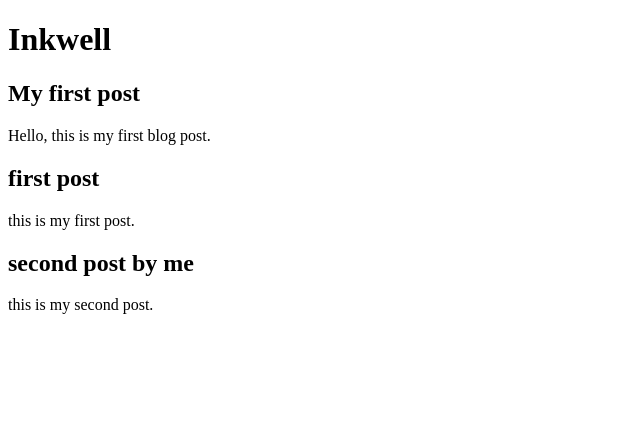
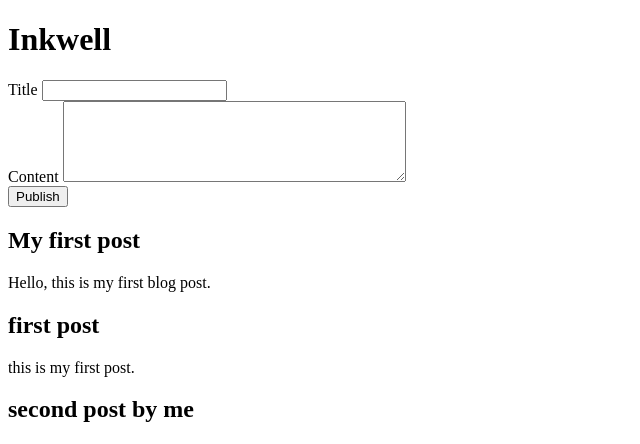
Before and after one commit to pratik20gb/inkwell, a Spring Boot app: page / in a window 1280 px wide. Shown: the top 444 px of the page, without its empty margins (0-640 px from the left). Run offline with Spring Boot 4, Linux system fonts and the light colour scheme.

Commit message:
FEO2:form to create posts with validation errors

```diff
--- a/src/main/resources/static/app.js
+++ b/src/main/resources/static/app.js
@@ -16,4 +16,30 @@ async function loadPosts(){
         container.append(article);
     }
 }
+const form = document.getElementById("post-form");
+form.addEventListener("submit",async function(event){
+event.preventDefault();
+document.getElementById("title-error").textContent ="";
+document.getElementById("content-error").textContent = "";
+const newPost = {
+title:document.getElementById("title").value,
+content:document.getElementById("content").value
+};
+const response = await fetch("/api/posts",{
+method:"POST",
+headers:{"Content-Type":"application/json"},
+body:JSON.stringify(newPost)
+});
+
+if(response.ok){
+form.reset();
 loadPosts();
+}else{
+const error = await response.json();
+const errors = error.errors || {};
+document.getElementById("title-error").textContent = errors.title || "";
+document.getElementById("content-error").textContent = errors.content || "";
+}
+
+})
+loadPosts();
--- a/src/main/resources/static/index.html
+++ b/src/main/resources/static/index.html
@@ -6,6 +6,19 @@
 </head>
 <body>
 <h1>Inkwell</h1>
+<form  id = "post-form">
+    <div>
+        <label for="title">Title</label>
+        <input id="title" type="text">
+        <div id="title-error" style="color:red"></div>
+    </div>
+    <div>
+        <label for="content">Content</label>
+        <textarea id="content" rows="5" cols="40"></textarea>
+        <div id="content-error" style="color:red"></div>
+    </div>
+    <button type="submit">Publish</button>
+</form>
 <div id="posts"></div>
 <script src="app.js"></script>
 </body>
```
